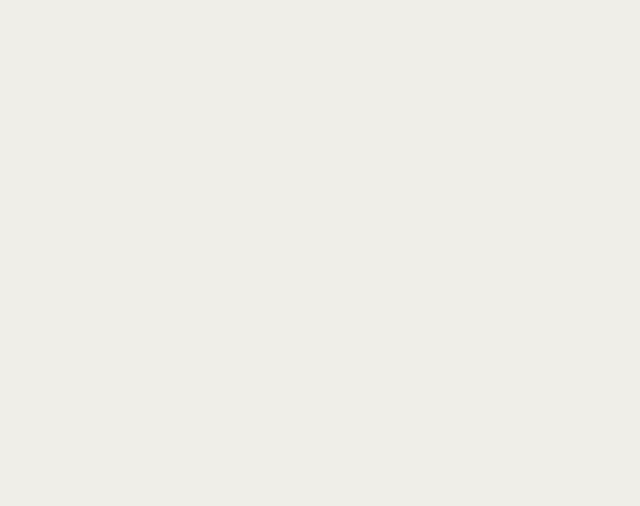
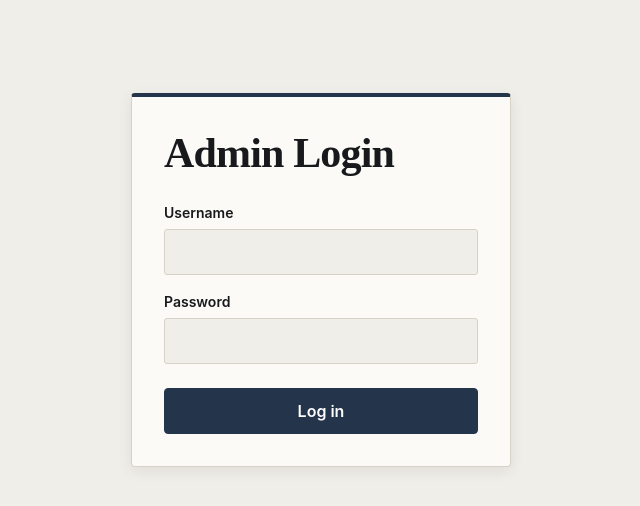
Before and after one commit to g1000n/tourney-bracket, a React (Vite) app in the folder client/: page /admin/login in a window 1280 px wide. Before the commit this address had no page. Shown: the top 506 px of the page, without its empty margins (319-959 px from the left). Built offline with nearby package versions, Linux system fonts and the light colour scheme.

Commit message:
Add temporary admin mode and viewer-only tournament access

```diff
--- a/client/src/App.jsx
+++ b/client/src/App.jsx
@@ -4,6 +4,7 @@ import SetupPage from "./pages/SetupPage";
 import BracketViewPage from "./pages/BracketViewPage";
 import MatchDetailPage from "./pages/MatchDetailPage";
 import StatsPage from "./pages/StatsPage";
+import AdminLoginPage from "./pages/AdminLoginPage";
 
 export default function App() {
   return (
@@ -14,6 +15,7 @@ export default function App() {
         <Route path="/tournament/:id" element={<BracketViewPage />} />
         <Route path="/tournament/:id/match/:matchId" element={<MatchDetailPage />} />
         <Route path="/stats" element={<StatsPage />} />
+        <Route path="/admin/login" element={<AdminLoginPage />} />
       </Routes>
     </BrowserRouter>
   );
--- /dev/null
+++ b/client/src/pages/AdminLoginPage.jsx
@@ -0,0 +1,53 @@
+import { useState } from "react";
+import { useNavigate } from "react-router-dom";
+import styles from "./AdminLoginPage.module.css";
+
+export default function AdminLoginPage() {
+  const navigate = useNavigate();
+  const [username, setUsername] = useState("");
+  const [password, setPassword] = useState("");
+  const [error, setError] = useState("");
+
+  function handleLogin(e) {
+    e.preventDefault();
+    setError("");
+
+// temporary admin login
+    if (username === "admin" && password === "123") {
+      navigate("/");
+      return;
+    }
+    setError("incorrect username or password.");
+  }
+
+  return (
+    <main className={styles.main}>
+      <form className={styles.form} onSubmit={handleLogin}>
+        <h1>Admin Login</h1>
+        <div className={styles.field}>
+          <label htmlFor="username">Username</label>
+          <input
+            id="username"
+            value={username}
+            onChange={(e) => setUsername(e.target.value)}
+            autoComplete="username"
+            required
+          />
+        </div>
+        <div className={styles.field}>
+          <label htmlFor="password">Password</label>
+          <input
+            id="password"
+            type="password"
+            value={password}
+            onChange={(e) => setPassword(e.target.value)}
+            autoComplete="current-password"
+            required
+          />
+        </div>
+        {error && <p className={styles.error}>{error}</p>}
+        <button type="submit">Log in</button>
+      </form>
+    </main>
+  );
+}
--- /dev/null
+++ b/client/src/pages/AdminLoginPage.module.css
@@ -0,0 +1,62 @@
+.main {
+  min-height: 70vh;
+  display: flex;
+  align-items: center;
+  justify-content: center;
+  padding: var(--space-4);
+}
+
+.form {
+  width: 100%;
+  max-width: 380px;
+  background: var(--color-surface);
+  border: 1px solid var(--color-line);
+  border-top: 4px solid var(--color-primary);
+  border-radius: 4px;
+  padding: var(--space-4);
+  box-shadow: 0 4px 14px rgba(23, 25, 28, 0.08);
+}
+
+.form h1 {
+  margin-bottom: var(--space-3);
+}
+
+.field {
+  margin-bottom: var(--space-2);
+}
+
+.field label {
+  display: block;
+  margin-bottom: 6px;
+  font-size: 14px;
+  font-weight: 600;
+}
+
+.field input {
+  width: 100%;
+  padding: 10px 12px;
+  border: 1px solid var(--color-line);
+  border-radius: 3px;
+  background: var(--color-bg);
+}
+
+.form button {
+  width: 100%;
+  padding: 10px 14px;
+  margin-top: var(--space-1);
+  background: var(--color-primary);
+  border-color: var(--color-primary);
+  color: white;
+  font-weight: 600;
+}
+
+.form button:hover {
+  background: var(--color-primary-light);
+  border-color: var(--color-primary-light);
+}
+
+.error {
+  margin-bottom: var(--space-2);
+  color: var(--color-accent-on-tint);
+  font-size: 14px;
+}
--- a/client/src/pages/SetupPage.jsx
+++ b/client/src/pages/SetupPage.jsx
@@ -1,5 +1,5 @@
 import { useState } from "react";
-import { useNavigate } from "react-router-dom";
+import { useNavigate, Navigate } from "react-router-dom";
 import Header from "../components/Header";
 import Footer from "../components/Footer";
 import BackLink from "../components/BackLink";
@@ -11,15 +11,30 @@ export default function SetupPage() {
   const { createTournament } = useTournaments();
   const [game, setGame] = useState("");
   const [roundName, setRoundName] = useState("");
-  const [players, setPlayers] = useState([{ name: "", rank: "" }, { name: "", rank: "" }]);
+  const [players, setPlayers] = useState([
+    { name: "", rank: "" },
+    { name: "", rank: "" },
+  ]);
   const [error, setError] = useState("");
 
+  const isAdmin = sessionStorage.getItem("isAdmin") === "true";
+
+  if (!isAdmin) {
+    return <Navigate to="/admin/login" replace />;
+  }
+
   function updatePlayer(index, field, value) {
-    setPlayers((prev) => prev.map((p, i) => (i === index ? { ...p, [field]: value } : p)));
+    setPlayers((prev) =>
+      prev.map((p, i) =>
+        i === index ? { ...p, [field]: value } : p
+      )
+    );
   }
+
   function addPlayer() {
     setPlayers((prev) => [...prev, { name: "", rank: "" }]);
   }
+
   function removePlayer(index) {
     setPlayers((prev) => prev.filter((_, i) => i !== index));
   }
@@ -29,15 +44,25 @@ export default function SetupPage() {
       setError("Enter a game before generating.");
       return;
     }
+
     const validPlayers = players
       .filter((p) => p.name.trim())
-      .map((p) => ({ name: p.name.trim(), rank: p.rank ? parseInt(p.rank, 10) : null }));
+      .map((p) => ({
+        name: p.name.trim(),
+        rank: p.rank ? parseInt(p.rank, 10) : null,
+      }));
 
     if (validPlayers.length < 2) {
       setError("Add at least 2 players before generating.");
       return;
     }
-    const id = createTournament({ game: game.trim(), roundName: roundName.trim(), players: validPlayers });
+
+    const id = createTournament({
+      game: game.trim(),
+      roundName: roundName.trim(),
+      players: validPlayers,
+    });
+
     navigate(`/tournament/${id}`);
   }
 
@@ -47,31 +72,67 @@ export default function SetupPage() {
       <main className={styles.main}>
         <BackLink />
         <h1>New tournament</h1>
-
         <div className={styles.field}>
           <label>Game</label>
-          <input value={game} onChange={(e) => setGame(e.target.value)} placeholder="e.g. Valorant" />
+          <input
+            value={game}
+            onChange={(e) => setGame(e.target.value)}
+            placeholder="e.g. Valorant"
+          />
         </div>
 
         <div className={styles.field}>
           <label>Round name (optional)</label>
-          <input value={roundName} onChange={(e) => setRoundName(e.target.value)} placeholder="Friday night" />
+          <input
+            value={roundName}
+            onChange={(e) => setRoundName(e.target.value)}
+            placeholder="Friday night"
+          />
         </div>
 
         <div className={styles.field}>
           <label>Players</label>
+
           {players.map((p, i) => (
             <div key={i} className={styles.playerRow}>
-              <input placeholder="Player name" value={p.name} onChange={(e) => updatePlayer(i, "name", e.target.value)} />
-              <input placeholder="Rank" type="number" value={p.rank} onChange={(e) => updatePlayer(i, "rank", e.target.value)} />
-              <button type="button" onClick={() => removePlayer(i)}>×</button>
+              <input
+                placeholder="Player name"
+                value={p.name}
+                onChange={(e) =>
+                  updatePlayer(i, "name", e.target.value)
+                }
+              />
+
+              <input
+                placeholder="Rank"
+                type="number"
+                value={p.rank}
+                onChange={(e) =>
+                  updatePlayer(i, "rank", e.target.value)
+                }
+              />
+              <button
+                type="button"
+                onClick={() => removePlayer(i)}
+              >
+                ×
+              </button>
             </div>
           ))}
-          <button type="button" onClick={addPlayer}>Add player</button>
+
+          <button type="button" onClick={addPlayer}>
+            Add player
+          </button>
         </div>
 
         {error && <p className={styles.error}>{error}</p>}
-        <button className={styles.generateBtn} onClick={handleGenerate}>Generate bracket</button>
+
+        <button
+          className={styles.generateBtn}
+          onClick={handleGenerate}
+        >
+          Generate bracket
+        </button>
       </main>
       <Footer />
     </>
--- a/client/src/pages/TournamentsPage.jsx
+++ b/client/src/pages/TournamentsPage.jsx
@@ -1,4 +1,3 @@
-// client/src/pages/TournamentsPage.jsx
 import { useNavigate } from "react-router-dom";
 import Header from "../components/Header";
 import Footer from "../components/Footer";
@@ -9,6 +8,11 @@ import styles from "./TournamentsPage.module.css";
 export default function TournamentsPage() {
   const navigate = useNavigate();
   const { tournaments } = useTournaments();
+  const isAdmin = sessionStorage.getItem("isAdmin") === "true";
+
+  const activeTournaments = tournaments.filter(
+    (tournament) => tournament.status !== "complete"
+  );
 
   return (
     <>
@@ -16,23 +20,46 @@ export default function TournamentsPage() {
       <main className={styles.main}>
         <div className={styles.actionsRow}>
           <h1>Tournaments</h1>
+
           <div className={styles.buttons}>
             <button onClick={() => navigate("/stats")}>Stats</button>
-            <button onClick={() => navigate("/setup")}>New tournament</button>
+
+            {isAdmin && (
+              <button onClick={() => navigate("/setup")}>
+                New tournament
+              </button>
+            )}
+
+            {isAdmin && (
+              <button
+                onClick={() => {
+                  sessionStorage.removeItem("isAdmin");
+                  navigate("/");
+                }}
+              >
+                Log out
+              </button>
+            )}
           </div>
         </div>
 
         <div className={styles.grid}>
-          {tournaments.map((t) => (
-            <TournamentCard
-              key={t.id}
-              name={t.name}
-              date={t.date}
-              status={t.status}
-              teamCount={t.teams.length}
-              onClick={() => navigate(`/tournament/${t.id}`)}
-            />
-          ))}
+          {activeTournaments.length === 0 ? (
+            <p>No active tournaments right now.</p>
+          ) : (
+            activeTournaments.map((tournament) => (
+              <TournamentCard
+                key={tournament.id}
+                name={tournament.name}
+                date={tournament.date}
+                status={tournament.status}
+                teamCount={tournament.teams.length}
+                onClick={() =>
+                  navigate(`/tournament/${tournament.id}`)
+                }
+              />
+            ))
+          )}
         </div>
       </main>
       <Footer />
```
